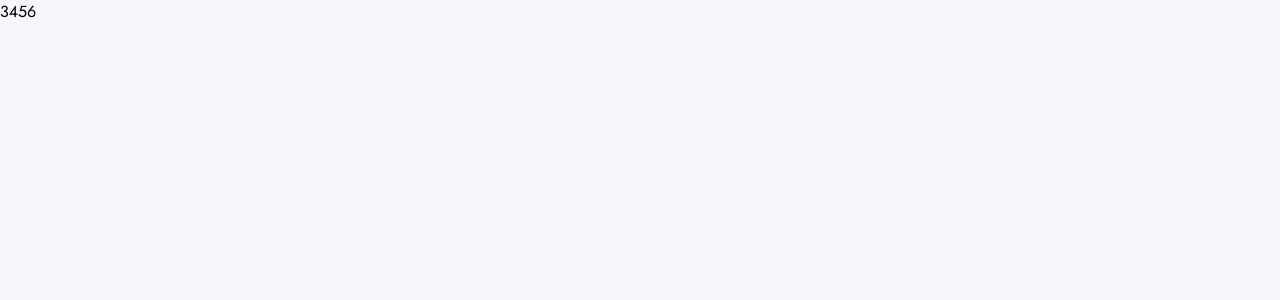
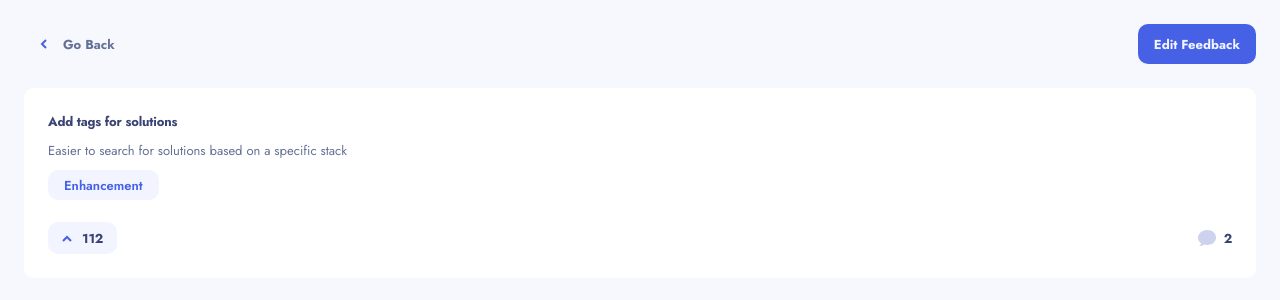
Before and after one commit to ryanbradley-webdev/product-feedback-app, a React (Vite) app in the folder client/: page /3456 in a window 1280 px wide. Shown: the top 300 px of the page. Built offline with nearby package versions, Linux system fonts and the light colour scheme.

Commit message:
Add content to feedback detail route.

```diff
--- a/client/src/App.css
+++ b/client/src/App.css
@@ -31,4 +31,5 @@ h5 {
 
 button {
     font-family: inherit;
+    cursor: pointer;
 }
--- /dev/null
+++ b/client/src/assets/BackCaret.tsx
@@ -0,0 +1,7 @@
+export default function BackCaret() {
+    return (
+        <svg width="7" height="10" xmlns="http://www.w3.org/2000/svg">
+            <path d="M6 9L2 5l4-4" stroke="#4661E6" strokeWidth="2" fill="none" fillRule="evenodd"/>
+        </svg>
+    )
+}
--- a/client/src/components/button/Button.tsx
+++ b/client/src/components/button/Button.tsx
@@ -1,3 +1,4 @@
+import BackCaret from '../../assets/BackCaret'
 import styles from './button.module.css'
 
 interface ButtonProps extends React.HTMLAttributes<HTMLButtonElement> {
@@ -16,7 +17,7 @@ export default function Button({
             {...props}
         >
 
-            {back && '<'}
+            {back && <BackCaret />}
 
             {props.children}
 
--- a/client/src/components/button/button.module.css
+++ b/client/src/components/button/button.module.css
@@ -10,6 +10,14 @@
     font-weight: bold;
     border: none;
     border-radius: var(--radius-btn);
+}
+
+.bare {
+    display: flex;
+    align-items: center;
+    gap: 16px;
+    color: var(--clr-grey-300);
+    background-color: transparent;
 }
 
 .purple,
@@ -31,3 +39,11 @@
 .dark-blue {
     background-color: var(--clr-blue-300);
 }
+
+.blue {
+    background-color: var(--clr-blue-800);
+}
+
+.blue:is(:hover, :focus) {
+    background-color: var(--clr-blue-700);
+}
--- a/client/src/routes/feedback/Feedback.tsx
+++ b/client/src/routes/feedback/Feedback.tsx
@@ -1,15 +1,57 @@
-import { useParams } from 'react-router-dom'
+import { Link, useParams } from 'react-router-dom'
 import styles from './feedback.module.css'
+import { useQuery } from '@tanstack/react-query'
+import { SAMPLE_FEEDBACK } from '../../sampleData/feedback'
+import FeedbackCard from '../../components/feedbackCard/FeedbackCard'
+import Button from '../../components/button/Button'
 
 export default function Feedback() {
     const { id } = useParams()
+
+    const { data: items } = useQuery({
+        queryFn: () => SAMPLE_FEEDBACK,
+        queryKey: ['feedback']
+    })
+
+    const feedback = items?.find(item => item.id === id)
 
     return (
         <main
             className={styles.main}
         >
+            <header
+                className={styles.header}
+            >
 
-            { id }
+                <Button
+                    back
+                >
+                    Go Back
+                </Button>
+
+                <Link
+                    to={'/edit?id=' + id}
+                >
+
+                    <Button
+                        color='blue'
+                    >
+                        Edit Feedback
+                    </Button>
+
+                </Link>
+
+            </header>
+
+            {
+                feedback ? (
+                    <FeedbackCard
+                        {...feedback}
+                    />
+                ) : (
+                    'No feedback found'
+                )
+            }
 
         </main>
     )
--- a/client/src/routes/feedback/feedback.module.css
+++ b/client/src/routes/feedback/feedback.module.css
@@ -1,3 +1,11 @@
 .main {
-    min-height: 100vh;
+    display: grid;
+    row-gap: 24px;
+    padding: 24px;
 }
+
+.header {
+    display: flex;
+    align-items: center;
+    justify-content: space-between;
+}
```
